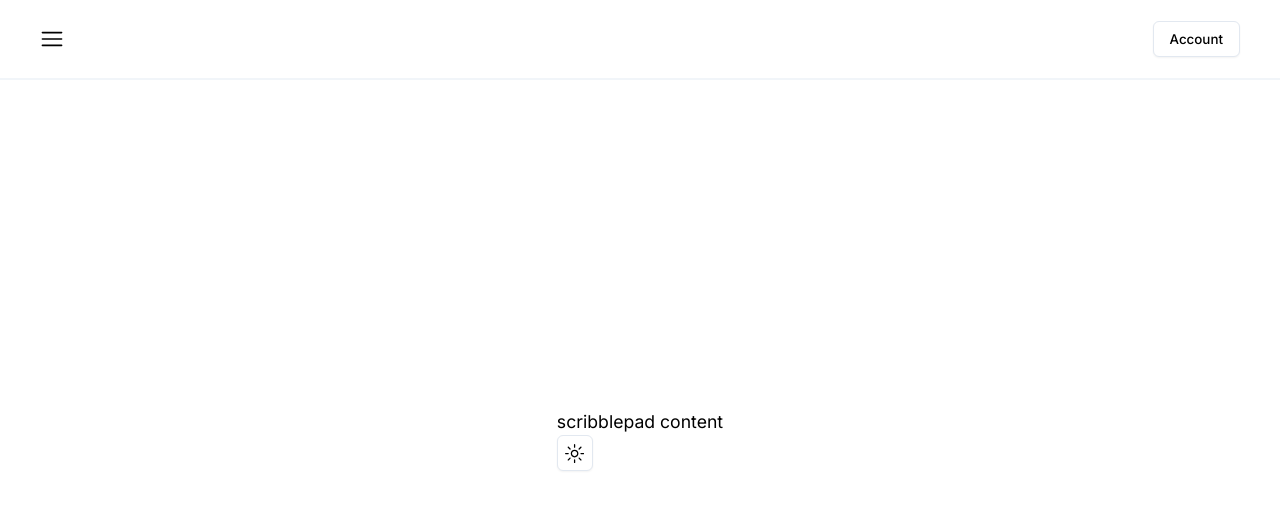
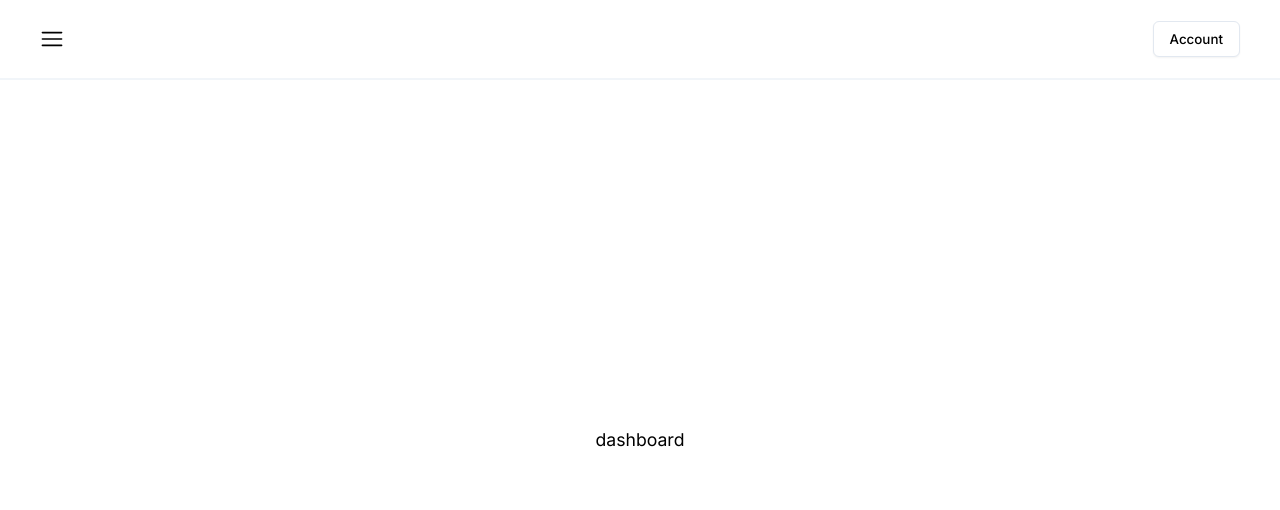
Before and after one commit to DLee1993/scribblepad, a Next.js app: page / in a window 1280 px wide. Shown: the top 510 px of the page. Built offline with nearby package versions, Linux system fonts and the light colour scheme.

Commit message:
removed theme toggle

```diff
--- a/app/page.tsx
+++ b/app/page.tsx
@@ -1,10 +1,7 @@
-import { ThemeToggle } from "./components/Theme/ThemeToggle";
-
 export default function Home() {
     return (
         <main>
-            <h1>scribblepad content</h1>
-            <ThemeToggle />
+            <h1>dashboard</h1>
         </main>
     );
 }
```
